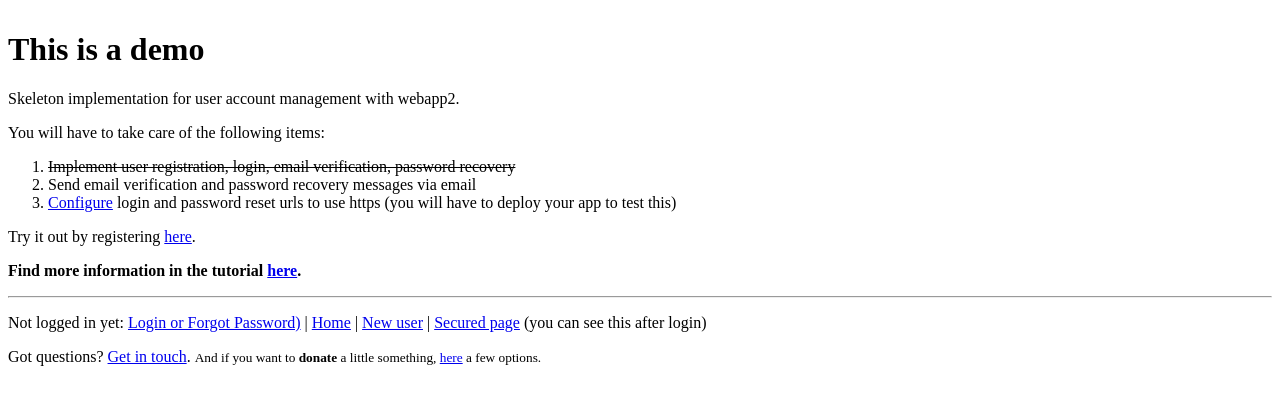
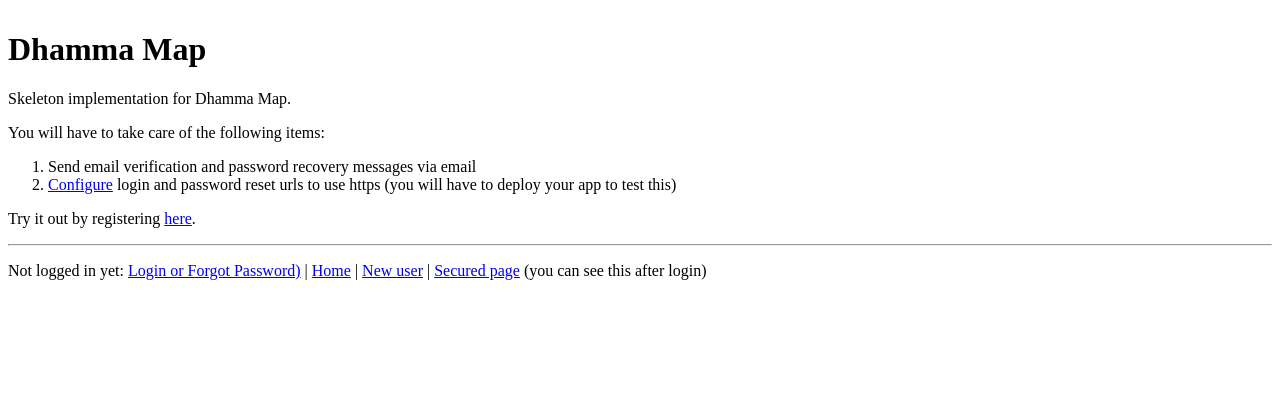
Before and after one commit to chdb/DhammaMap, a Python web app: template template/home.html in a window 1280 px wide. Shown: the top 405 px of the page. Run offline with Jinja, Linux system fonts and the light colour scheme; the template is opened without the code that fills it, so the values that code supplies are empty; some libraries are stand-ins or nearby versions.

Commit message:
Clear out old roots

```diff
--- a/app.yaml
+++ b/app.yaml
@@ -1,4 +1,4 @@
-application: my-authtest
+application: dhamma-map
 version: 1
 runtime: python27
 api_version: 1
--- a/template/base.html
+++ b/template/base.html
@@ -3,7 +3,7 @@
 <html lang="en">
     <head>
         <meta charset="utf-8">
-		<title>{% block title %}User accounts demo{% endblock %}</title>
+		<title>{% block title %}Dhamma Map{% endblock %}</title>
 		<script src="https://ajax.googleapis.com/ajax/libs/jquery/1.11.2/jquery.min.js"></script>
 		<script src="../static/jquery-blockUI.js"></script>
         <style>
@@ -36,12 +36,6 @@
                     | <a href="/a/signup">New user</a>
                     | <a href="/secure{{ token }}">Secured page</a> (you can see this after login)
                  </p>
-                <p>
-                    Got questions? <a href="http://blog.abahgat.com/about">Get in touch</a>.
-                    <small> And if you want to <strong>donate</strong> a little something,
-						<a href="http://abahgat.github.io/webapp2-user-accounts#donate">here</a> a few options.
-                    </small>
-                </p>
             </footer>
         </div>
  		<script src="../static/dhammamap.js"></script>
--- a/template/home.html
+++ b/template/home.html
@@ -1,14 +1,11 @@
 {% extends "base.html" %}
 
 {% block maincontent %}
-<h1>This is a demo</h1>
-<p>Skeleton implementation for user account management with webapp2.</p>
+<h1>Dhamma Map</h1>
+<p>Skeleton implementation for Dhamma Map.</p>
 
 <p>You will have to take care of the following items:</p>
 <ol>
-    <li>
-        <del>Implement user registration, login, email verification, password recovery</del>
-    </li>
     <li>
         Send email verification and password recovery messages via email
     </li>
@@ -20,10 +17,6 @@
 
 <p>Try it out by registering <a href="/a/signup">here</a>.
 </p>
-<p><b>Find more information in the tutorial
-        <a href="http://blog.abahgat.com/2013/01/07/user-authentication-with-webapp2-on-google-app-engine">
-        here</a>.
-    </b>
-</p>
+
 
 {% endblock %}
```
